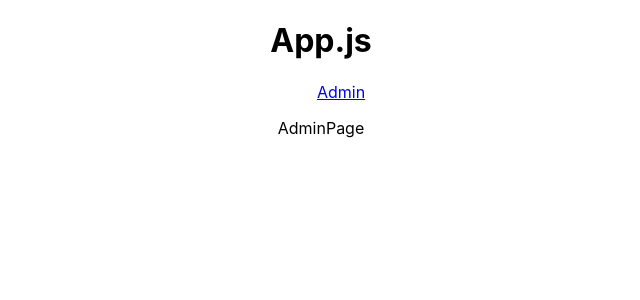
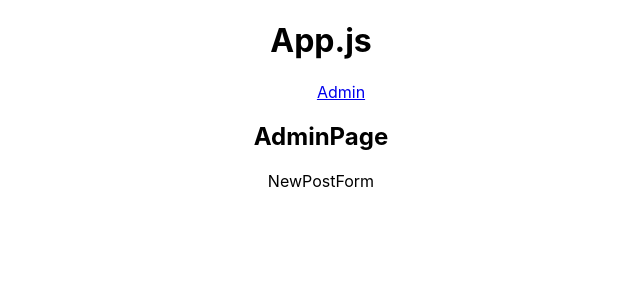
Before and after one commit to amanalem/blogist-react, a React (Create React App) app: page /admin in a window 1280 px wide. Shown: the top 300 px of the page, without its empty margins (319-959 px from the left). Built offline with nearby package versions, Linux system fonts and the light colour scheme; no server answers.

Commit message:
admin page added

```diff
--- a/src/App.js
+++ b/src/App.js
@@ -19,7 +19,7 @@ function App() {
       <h1>App.js</h1>
       <Nav />
       <Routes>
-        <Route path="/admin" element={<AdminPage />} />
+        <Route path="/admin" element={<AdminPage setPosts />} />
       </Routes>
     </div>
   );
--- /dev/null
+++ b/src/components/NewPostForm.jsx
@@ -0,0 +1,7 @@
+import React from "react";
+
+const NewPostForm = () => {
+  return <div>NewPostForm</div>;
+};
+
+export default NewPostForm;
--- a/src/pages/AdminPage.jsx
+++ b/src/pages/AdminPage.jsx
@@ -1,7 +1,13 @@
 import React from "react";
+import NewPostForm from "../components/NewPostForm";
 
 const AdminPage = () => {
-  return <div>AdminPage</div>;
+  return (
+    <div>
+      <h2>AdminPage</h2>
+      <NewPostForm />
+    </div>
+  );
 };
 
 export default AdminPage;
```
